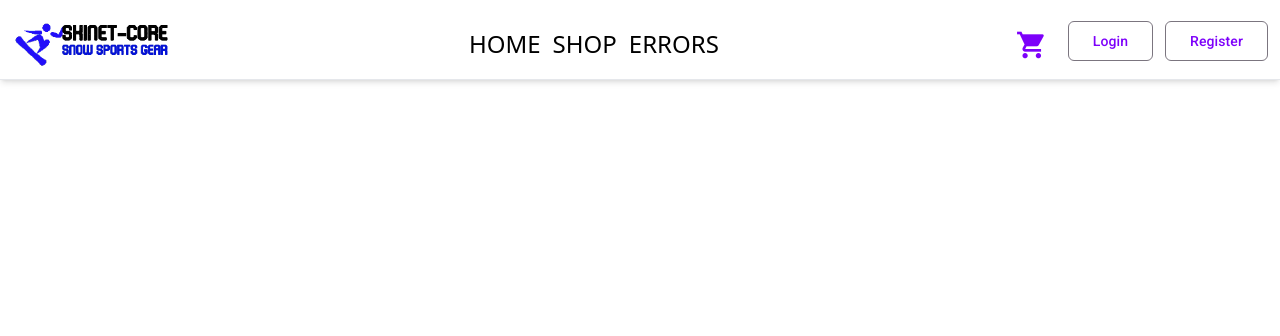
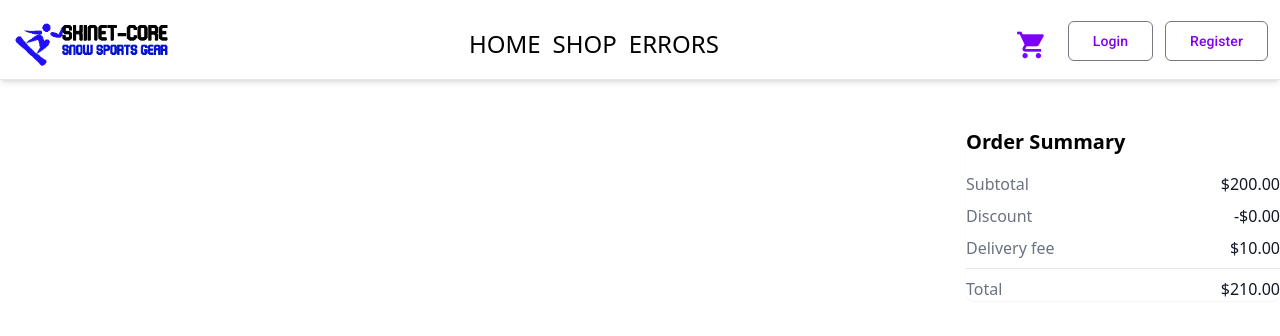
Before and after one commit to mohyeDev/skinet, an Angular app in the folder client/: page /cart in a window 1280 px wide. Shown: the top 336 px of the page. Built offline with nearby package versions, Linux system fonts and the light colour scheme.

Commit message:
Creating the order summary component

```diff
--- a/client/src/app/features/cart/cart.component.html
+++ b/client/src/app/features/cart/cart.component.html
@@ -1,12 +1,16 @@
 <section>
     <div class="mx-auto max-w-screen-xl">
         <div class="flex w-full items-start gap-6 mt-32">
-            <div class="w-full">
+            <div class="w-3/4">
                 @for (item of cartService.cart()?.items; track item.productId) {
                     <app-cart-item [item]="item"></app-cart-item>
 
                 }
             </div>
+
+            <div class="w-1/4">
+                <app-order-summary></app-order-summary>
+            </div>
         </div>
     </div>
 </section>
--- a/client/src/app/features/cart/cart.component.ts
+++ b/client/src/app/features/cart/cart.component.ts
@@ -1,11 +1,12 @@
 import { Component, inject } from '@angular/core';
 import { CartService } from '../../core/services/cart.service';
 import { CartItemComponent } from "./cart-item/cart-item.component";
+import { OrderSummaryComponent } from "../../shared/components/order-summary/order-summary.component";
 
 @Component({
   selector: 'app-cart',
   standalone: true,
-  imports: [CartItemComponent],
+  imports: [CartItemComponent, OrderSummaryComponent],
   templateUrl: './cart.component.html',
   styleUrl: './cart.component.scss'
 })
--- /dev/null
+++ b/client/src/app/shared/components/order-summary/order-summary.component.html
@@ -0,0 +1,30 @@
+<div class="mx-auto max-w-4xl flex-1 space-y-6 w-full">
+    <div class="space-y-4 rounded-lg border-gray-200 bg-white shadow-sm">
+        <p class="text-xl font-semibold">Order Summary</p>
+        <div class="space-y-4">
+            <div class="space-y-2">
+                <dl class="flex items-center justify-between gap-4">
+                    <dt class="font-medium text-gray-500">Subtotal</dt>
+                    <dd class="font-medium text-gray-900">$200.00</dd>
+                </dl>
+
+                <dl class="flex items-center justify-between gap-4">
+                    <dt class="font-medium text-gray-500">Discount</dt>
+                    <dd class="font-medium text-gray-900">-$0.00</dd>
+                </dl>
+
+                <dl class="flex items-center justify-between gap-4">
+                    <dt class="font-medium text-gray-500">Delivery fee</dt>
+                    <dd class="font-medium text-gray-900">$10.00</dd>
+                </dl>
+
+                <dl class="flex items-center justify-between gap-4 border-t border-gray-200 pt-2">
+                    <dt class="font-medium text-gray-500">Total</dt>
+                    <dd class="font-medium text-gray-900">$210.00</dd>
+                </dl>
+
+            </div>
+        </div>
+    </div>
+
+</div>
```
Also changed, not shown: client/src/app/shared/components/order-summary/order-summary.component.ts (added, +12 -0 lines), client/src/app/shared/components/order-summary/order-summary.component.scss (added).
